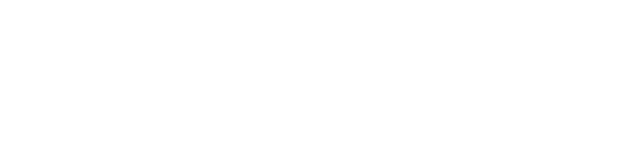
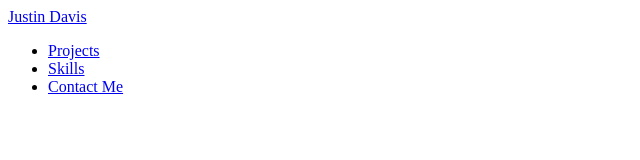
Before and after one commit to justin-a-davis/Portfolio-site, a plain HTML site: page index.html in a window 1280 px wide. Shown: the whole page, without its empty margins (0-640 px from the left). Drawn offline with Linux system fonts and the light colour scheme.

Commit message:
added nav html

```diff
--- a/index.html
+++ b/index.html
@@ -7,6 +7,15 @@
     <title>Justin A Davis</title>
 </head>
 <body>
-    <header></header>
+    <header>
+        <div class="home-logo"><a href="#">Justin Davis</a></div>
+        <nav>
+            <ul>
+                <li><a href="#">Projects</a></li>
+                <li><a href="#">Skills</a></li>
+                <li><a href="#">Contact Me</a></li>
+            </ul>
+        </nav>
+    </header>
 </body>
 </html>
```
